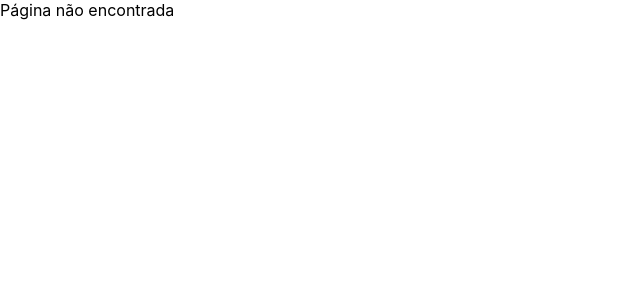
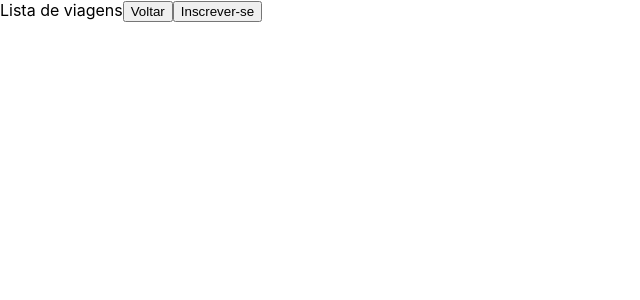
Before and after one commit to future4code/alves-Raquel-Burger, a React (Create React App) app in the folder modulo3/projeto-labex/projeto-labex/: page /trips/list in a window 1280 px wide. Shown: the top 300 px of the page, without its empty margins (0-640 px from the left). Built offline with nearby package versions, Linux system fonts and the light colour scheme.

Commit message:
ajustes rotas

```diff
--- a/modulo3/projeto-labex/projeto-labex/src/pages/Admin/AdminPage.jsx
+++ b/modulo3/projeto-labex/projeto-labex/src/pages/Admin/AdminPage.jsx
@@ -1,8 +1,19 @@
 import React from 'react'
+import {useNavigate} from 'react-router-dom'
+import {goBack, goToCreateTrip, goToLogin} from '../../routes/coordinator'
+
 
 function AdminPage() {
+  const navigate = useNavigate()
+
   return (
-    <div>Admin</div>
+    <div>
+      Painel Administrativo
+      <button onClick={() => goBack(navigate)}>Voltar</button>
+      <button onClick={() => goToCreateTrip(navigate)}>Criar Viagem</button>
+      <button onClick={() => goToLogin(navigate)}>Logout</button>
+
+      </div>
   )
 }
 
--- a/modulo3/projeto-labex/projeto-labex/src/pages/ApplicationForm/ApplicationFormPage.jsx
+++ b/modulo3/projeto-labex/projeto-labex/src/pages/ApplicationForm/ApplicationFormPage.jsx
@@ -1,8 +1,17 @@
 import React from 'react'
+import {useNavigate} from 'react-router-dom'
+import {goBack} from '../../routes/coordinator'
+
 
 function ApplicationFormPage() {
+  const navigate = useNavigate()
+
   return (
-    <div>ApplicationFormPage</div>
+    <div>
+      Inscrever-se para uma viagem
+      <button onClick={() => goBack(navigate)}>Voltar</button>
+      <button onClick={''}>Enviar</button>
+    </div>
   )
 }
 
--- a/modulo3/projeto-labex/projeto-labex/src/pages/CreateTrip/CreateTripPage.jsx
+++ b/modulo3/projeto-labex/projeto-labex/src/pages/CreateTrip/CreateTripPage.jsx
@@ -1,8 +1,18 @@
 import React from 'react'
+import {goBack} from '../../routes/coordinator'
+import {useNavigate} from 'react-router-dom'
+
+
 
 function CreateTripPage() {
+  const navigate = useNavigate()
+
   return (
-    <div>CreateTripPage</div>
+    <div>
+      Criar viagem
+      <button onClick={() => goBack(navigate)}>Voltar</button>
+      <button onClick={''}>Criar</button>
+      </div>
   )
 }
 
--- a/modulo3/projeto-labex/projeto-labex/src/pages/Home/HomePage.jsx
+++ b/modulo3/projeto-labex/projeto-labex/src/pages/Home/HomePage.jsx
@@ -1,16 +1,16 @@
 import React from 'react'
 import {useNavigate} from 'react-router-dom'
+import {goToListTrips, goToAdmin} from '../../routes/coordinator'
 
 function HomePage() {
   const navigate = useNavigate()
 
-  const goToListTrips = () => {
-    navigate("/listTrips")
-  }
+
   return (
     <div>
       HomePage
-      <button onClick={goToListTrips}>Lista Viagens</button>
+      <button onClick={() => goToListTrips(navigate)}>Ver Viagens</button>
+      <button onClick={() => goToAdmin(navigate)}>Área de Admin</button>
       </div>
 
   )
--- a/modulo3/projeto-labex/projeto-labex/src/pages/ListTrips/ListTripsPage.jsx
+++ b/modulo3/projeto-labex/projeto-labex/src/pages/ListTrips/ListTripsPage.jsx
@@ -1,22 +1,17 @@
 import React from 'react'
 import {useNavigate} from 'react-router-dom'
+import {goBack, goToApplicationForm} from '../../routes/coordinator'
 
 
 function ListTripsPage() {
   const navigate = useNavigate()
 
-  const goToApplicationForm = () => {
-    navigate("/application")
-  }
 
-  const goBack = () => {
-    navigate(-1)
-  }
   return (
     <div>
-      ListTripsPage
-      <button onClick={goBack}>Voltar</button>
-      <button onClick={goToApplicationForm}>Inscrever-se</button>
+      Lista de viagens
+      <button onClick={() => goBack(navigate)}>Voltar</button>
+      <button onClick={() => goToApplicationForm(navigate)}>Inscrever-se</button>
       </div>
   )
 }
--- a/modulo3/projeto-labex/projeto-labex/src/pages/Login/LoginPage.jsx
+++ b/modulo3/projeto-labex/projeto-labex/src/pages/Login/LoginPage.jsx
@@ -1,8 +1,17 @@
 import React from 'react'
+import {useNavigate} from 'react-router-dom'
+import {goBack, goToAdmin} from '../../routes/coordinator'
+
+
 
 function LoginPage() {
+  const navigate = useNavigate()
   return (
-    <div>LoginPage</div>
+    <div>
+      LoginPage
+      <button onClick={() => goBack(navigate)}>Voltar</button>
+      <button onClick={() => goToAdmin(navigate)}>Entrar</button>
+    </div>
   )
 }
 
--- a/modulo3/projeto-labex/projeto-labex/src/pages/TripDetails/TripDetailsPage.jsx
+++ b/modulo3/projeto-labex/projeto-labex/src/pages/TripDetails/TripDetailsPage.jsx
@@ -2,7 +2,7 @@ import React from 'react'
 
 function TripDetailsPage() {
   return (
-    <div>TripDetailsPage</div>
+    <div>Detalhes da viagem</div>
   )
 }
 
--- a/modulo3/projeto-labex/projeto-labex/src/routes/Router.js
+++ b/modulo3/projeto-labex/projeto-labex/src/routes/Router.js
@@ -13,12 +13,12 @@ const Router = () => {
     <BrowserRouter>
     <Routes>
       <Route index element={<HomePage />} />
-      <Route path="listTrips" element={<ListTripsPage />} />
-      <Route path="application" element={<ApplicationFormPage />} />
+      <Route path="trips/list" element={<ListTripsPage />} />
+      <Route path="trips/application" element={<ApplicationFormPage />} />
       <Route path="login" element={<LoginPage />} />
-      <Route path="admin" element={<AdminPage />} />
-      <Route path="createTrip" element={<CreateTripPage />} />
-      <Route path="tripDetails" element={<TripDetailsPage />} />
+      <Route path="admin/trips/list" element={<AdminPage />} />
+      <Route path="admin/trips/:id" element={<TripDetailsPage />} />
+      <Route path="admin/trips/create" element={<CreateTripPage />} />
       <Route path="*" element={"Página não encontrada"} />
 
     </Routes>
--- /dev/null
+++ b/modulo3/projeto-labex/projeto-labex/src/routes/coordinator.js
@@ -0,0 +1,22 @@
+export const goToIndex = (navigate) => {
+    navigate("/")
+}
+export const goToListTrips = (navigate) => {
+    navigate("/trips/list")
+  }
+  export const goToApplicationForm = (navigate) => {
+      navigate("/trips/application")
+    }
+export const goToAdmin = (navigate) => {
+    navigate("/admin/trips/list")
+  }
+export const goToCreateTrip = (navigate) => {
+    navigate("/admin/trips/create")
+}
+export const goToLogin = (navigate) => {
+    navigate("/login")
+}
+
+export const goBack = (navigate) => {
+    navigate(-1)
+  }
```
Also changed, not shown: modulo3/projeto-labex/projeto-labex/src/components/Header/Header.jsx (added, +9 -0 lines), modulo3/projeto-labex/projeto-labex/src/components/Header/HeaderStyled.jsx (added).
